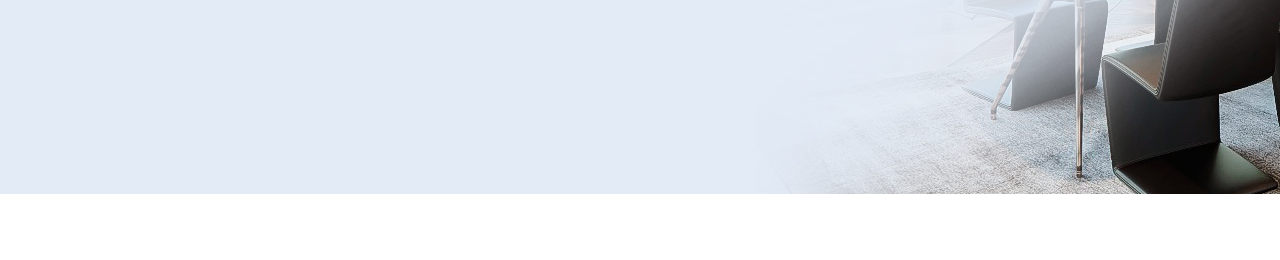
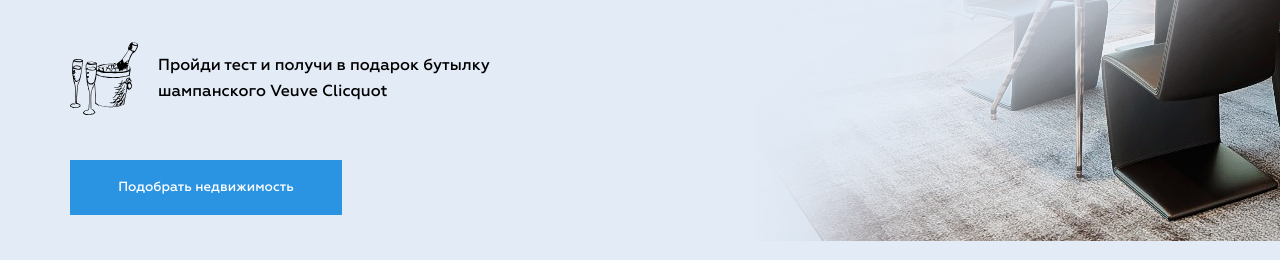
Before and after one commit to shazamat/Blitz-Estate, a plain HTML site: page index.html in a window 1280 px wide. Shown: the part 636-896 px from the top of the page. Before the commit the page ends 830 px from the top, so only its background shows below. Drawn offline with Linux system fonts and the light colour scheme.

Commit message:
about section tamom

```diff
--- a/index.html
+++ b/index.html
@@ -30,7 +30,7 @@
             </div>
         </header>
         <main id="main">
-            <div class="about__container">
+            <section class="about__container">
                 <h1>Агентство <br>
                     с международным <br>
                     именем Blitz Estate <br>
@@ -56,11 +56,21 @@
                     </ul>
                 </div>
                 <div class="about__vino">
-                    <div>
-                        <img src="" alt="" srcset="">
+                    <div class="vino-section">
+                        <img src="images/vino.svg" alt="алкоголь иконка">
+                        <p>
+                            Пройди тест и получи в подарок бутылку <br>
+                            шампанского Veuve Clicquot
+                        </p>
                     </div>
+                    <button class="btn variant-btn">
+                        <a>Подобрать недвижимость</a>
+                    </button>
                 </div>
-            </div>
+            </section>
+            <section>
+
+            </section>
         </main>
         <footer id="footer">
 
--- a/style/main.scss
+++ b/style/main.scss
@@ -87,3 +87,30 @@
 
     }
 }
+
+
+.about__vino {
+    margin: 45px 0;
+}
+
+.vino-section {
+    gap: 20px;
+    display: flex;
+    align-items: center;
+
+    p {
+        line-height: 26px;
+    }
+
+}
+
+.variant-btn {
+    margin: 45px 0;
+    border: 1px #2A94E2 solid;
+    background-color: #2A94E2;
+
+    a {
+        color: #fff;
+        font-family: 'Geometria', sans-serif;
+    }
+}
```
Also changed, not shown: style/style.css, 1 other file.
